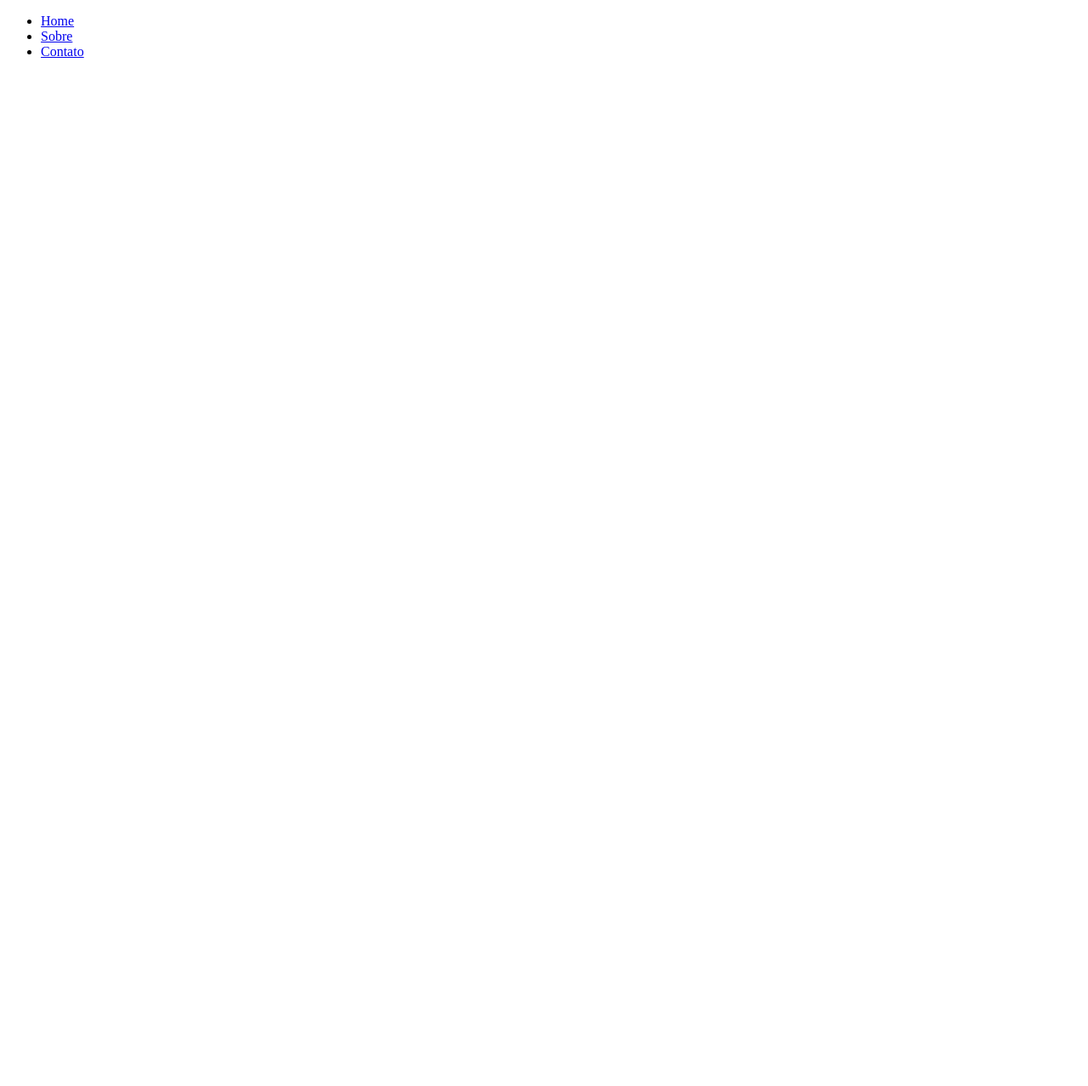
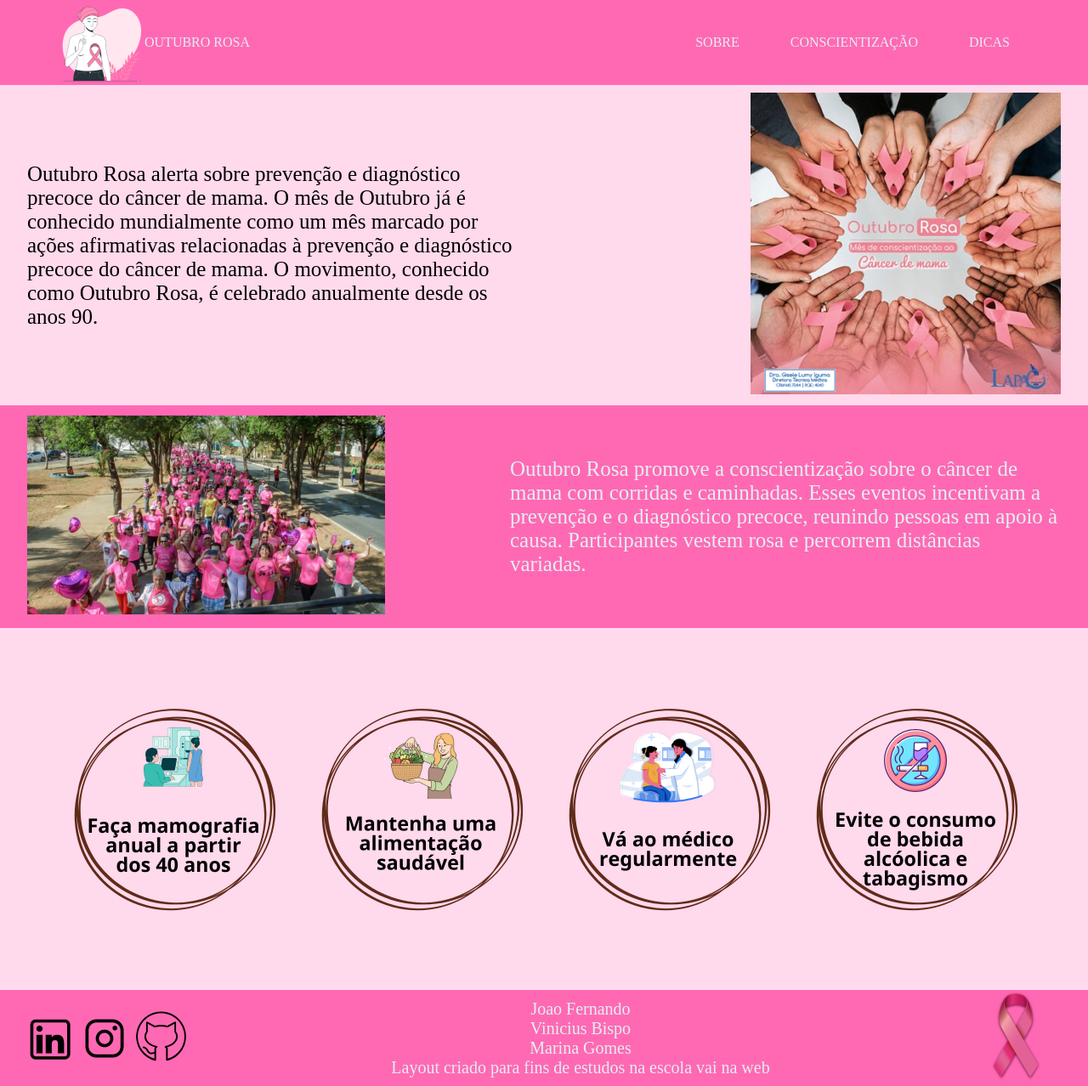
Before and after one commit to ciceropzr/outubro-rosa-desafio, a plain HTML site: page index.html in a window 1280 px wide. Shown: the whole page at 85% size. Before the commit the page ends 800 px from the top, so only its background shows below. Drawn offline with Linux system fonts and the light colour scheme.

Commit message:
finalizando projeto

```diff
--- a/index.html
+++ b/index.html
@@ -1,21 +1,82 @@
 <!DOCTYPE html>
-<html lang="pt-br">
+<html lang="pt-BR">
 <head>
     <meta charset="UTF-8">
-  <meta name="viewport" content="width=device-width, initial-scale=1.0">
+    <link rel="stylesheet" href="style.css">
     <title>Outubro Rosa</title>
 </head>
 <body>
     <header>
+        <section>
+            <div class="box-logo">
+                 <img src="img/cancer-de-mama1.png" alt="outubro-rosa">
+                 <p>outubro rosa</p>
+            </div>
             <nav>
-      <ul>
-        <li><a href="#">Home</a></li>
-        <li><a href="#">Sobre</a></li>
-        <li><a href="#">Contato</a></li>
-      </ul>
+                <a href="#sobre">SOBRE</a>
+                <a href="#conscientizacao">CONSCIENTIZAÇÃO</a>
+                <a href="#dicas">DICAS</a>
             </nav>
+        </section>
     </header>
-  <main></main>
-  <footer></footer>
+<main>
+
+    <section class="sobre">
+
+       <div>
+           <p>Outubro Rosa alerta sobre prevenção e diagnóstico precoce do câncer de mama. O mês de Outubro já é conhecido mundialmente como um mês marcado por ações afirmativas relacionadas à prevenção e diagnóstico precoce do câncer de mama. O movimento, conhecido como Outubro Rosa, é celebrado anualmente desde os anos 90.</p>
+       </div>
+
+       <figure>
+
+           <img src="img/cancer-de-mama2.png" alt="Voce-sabe-o-que-e-outubro-rosa">
+
+       </figure>
+   </section>
+
+   <section class="conscientizacao-bg">
+    <div class="conscientizacao">
+        <figure>
+              <img src="img/cancer-de-mama3.png" alt="passeata outubro rosa">
+          </figure>
+          <div>
+              <p>Outubro Rosa promove a conscientização sobre o câncer de mama com corridas e caminhadas. Esses eventos incentivam a prevenção e o diagnóstico precoce, reunindo pessoas em apoio à causa. Participantes vestem rosa e percorrem distâncias variadas.</p>
+          </div>
+    </div>
+
+    <section class="dicas-bg">
+        <div class="dicas">
+            <div>
+                <img src="img/cancer-de-mama4.png" alt="Mamografia">
+                <img src="img/cancer-de-mama5.png" alt="AlimentaçãoSaudável">
+                <img src="img/cancer-de-mama6.png" alt="ConsultaMedica">
+                <img src="img/cancer-de-mama7.png" alt="ProibidoBebereFumar">
+            </div>
+        </div>
+
+</section>
+</main>
+
+<footer>
+    <section>
+        <div class="box-img">
+            <img src="img/icon-linkedin.png" alt="linkedin">
+            <img src="img/icon-insta.png" alt="instagram">
+            <img src="img/icon-git.png" alt="github">
+        </div>
+
+        <div class="box-text">
+            <p>Joao Fernando</p>
+            <p>Vinicius Bispo</p>
+            <p>Marina Gomes</p>
+            <p>Layout criado para fins de estudos na escola vai na web</p>
+        </div>
+
+        <figure>
+            <img src="img/cancer-de-mama8.png" alt="">
+        </figure>
+    </section>
+</footer>
+
 </body>
 </html>
--- /dev/null
+++ b/style.scss
@@ -0,0 +1,120 @@
+* {
+    margin: 0;
+    padding: 0;
+    box-sizing: border-box;
+}
+
+header {
+    background-color: #FF69B4;
+
+    section{
+        display: flex;
+        justify-content: space-between;
+        max-width: 1216px;
+        margin: 0 auto;
+    }
+}
+
+main {
+    background-color:  #FFD9EC;
+
+}
+.box-logo {
+    display: flex;
+    align-items: center;
+    margin-left: 38px;
+    color: #E4EEF1;
+
+    p {
+        text-transform: uppercase;
+    }
+}
+
+nav {
+    display: flex;
+    align-items: center;
+
+    a {
+        margin-right: 60px;
+        color: #E4EEF1;
+        text-decoration: none;
+    }
+}
+
+.sobre {
+    display: flex;
+    justify-content: space-between;
+    align-items: center;
+    max-width: 1216px;
+    height: 377px;
+    margin: 0 auto;
+
+    div {
+         width: 587px;
+         p {
+            font-size: 25px;
+         }
+    }
+}
+
+.conscientizacao-bg{
+    background-color: #FF69B4;
+}
+
+.conscientizacao {
+    display: flex;
+    justify-content: space-between;
+    align-items: center;
+    max-width: 1216px;
+    height: 262px;
+    margin: 0 auto;
+
+    div {
+         width: 648px;
+
+         p {
+            font-size: 25px;
+            color: #E4EEF1;
+         }
+    }
+}
+
+.dicas-bg {
+    background-color: #FFD9EC;
+}
+
+.dicas {
+    display: flex;
+    justify-content: center;
+    align-items: center;
+    height: 426px;
+    max-width: 1216px;
+    margin: 0 auto;
+
+    img {
+        margin-right: 37px;
+    }
+
+    img:last-child {
+        margin-right: 0;
+    }
+
+}
+
+footer {
+    background-color: #FF69B4;
+
+    section {
+        display: flex;
+        align-items: center;
+        justify-content: space-between;
+        max-width: 1216px;
+        margin: 0 auto;
+
+        p {
+            color:#E4EEF1;
+            text-align: center;
+            font-size: 20px;
+        }
+    }
+}
```
Also changed, not shown: img/cancer-de-mama1.png (added), img/cancer-de-mama2.png (added), img/cancer-de-mama3.png (added), img/cancer-de-mama4.png (added), img/cancer-de-mama5.png (added), img/cancer-de-mama6.png (added), img/cancer-de-mama7.png (added), img/cancer-de-mama8.png (added), img/icon-git.png (added), img/icon-insta.png (added), img/icon-linkedin.png (added), style.css (added), 1 other file. Lines whose indentation alone changed are shown as unchanged.
